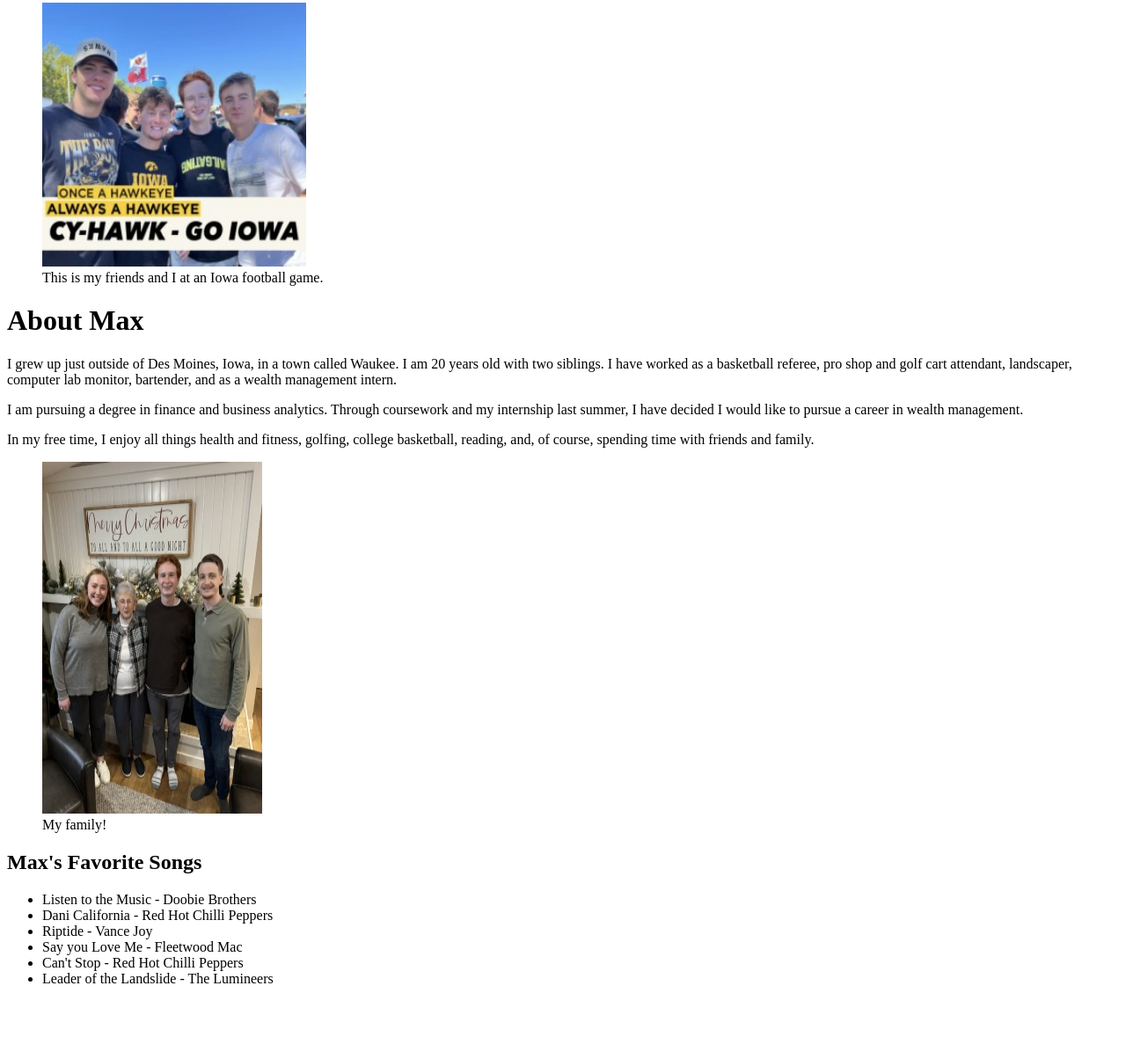
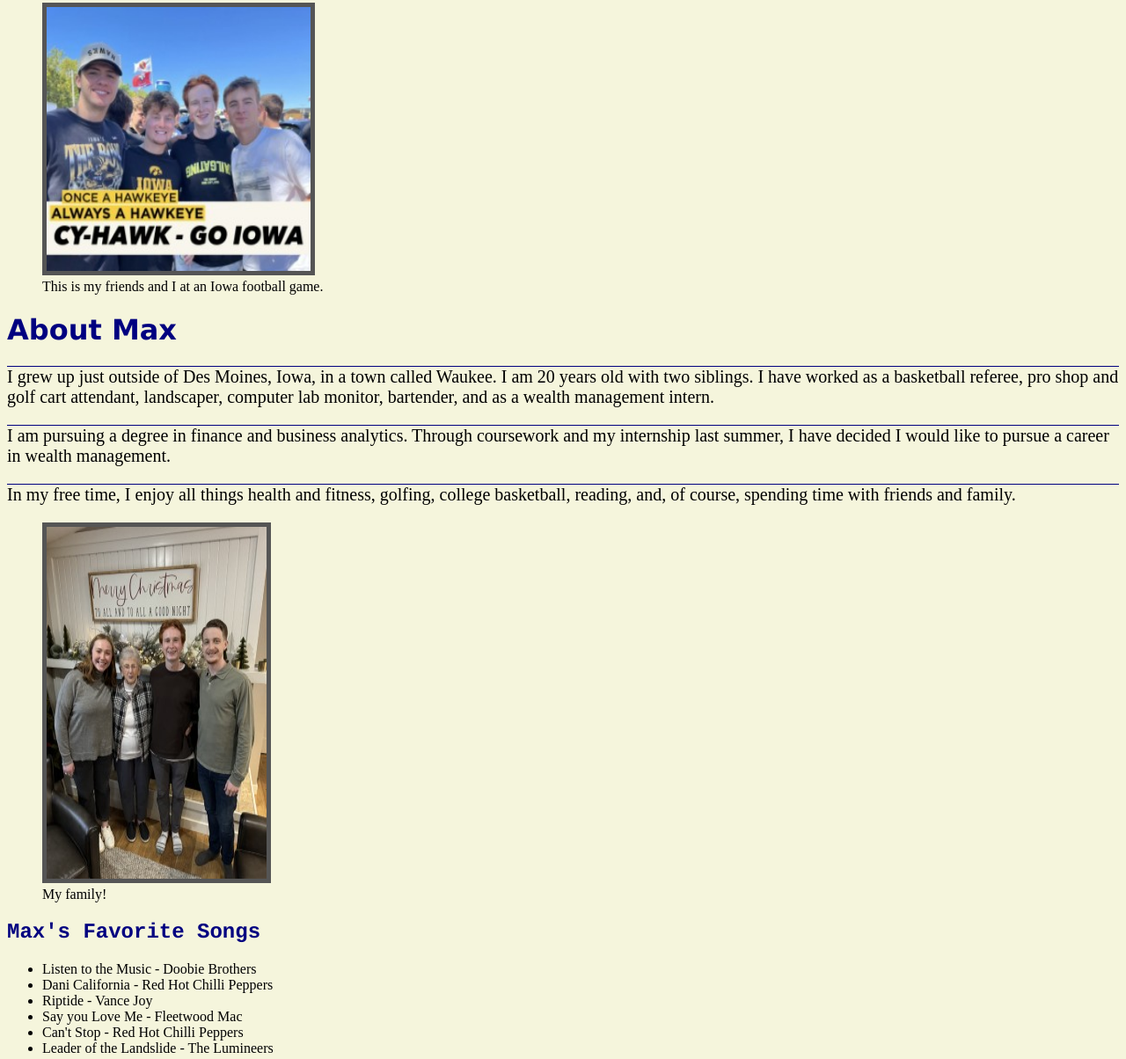
Before and after one commit to maxsimmons4/mhsimmons_hw6, a plain HTML site: page index.html in a window 1280 px wide. Shown: the part 13-1217 px from the top of the page at 88% size. Before the commit the page ends 1151 px from the top, so only its background shows below. Drawn offline with Linux system fonts and the light colour scheme.

Commit message:
Created a style sheet

```diff
--- a/index.html
+++ b/index.html
@@ -1,6 +1,7 @@
 <!DOCTYPE html>
 <html lang="en">
   <head>
+    <link rel="stylesheet" href="mystyle.css">
     <meta charset="UTF-8" />
     <meta name="viewport" content="width=device-width, initial-scale=1.0" />
     <title>All About Max</title>
@@ -42,6 +43,5 @@
         <li>Can't Stop - Red Hot Chilli Peppers</li>
         <li>Leader of the Landslide - The Lumineers</li>
     </ul>
-
   </body>
 </html>
--- /dev/null
+++ b/mystyle.css
@@ -0,0 +1,22 @@
+body {
+  background-color: #f5f5dc;
+}
+
+h1 {
+  color: navy;
+  font-family: verdana;
+}
+
+h2 {
+  color: navy;
+  font-family: courier;
+}
+
+p {
+  font-size: 20px;
+  border-top: 1px solid navy;
+}
+
+img {
+  border: 5px solid #555;
+}
```
